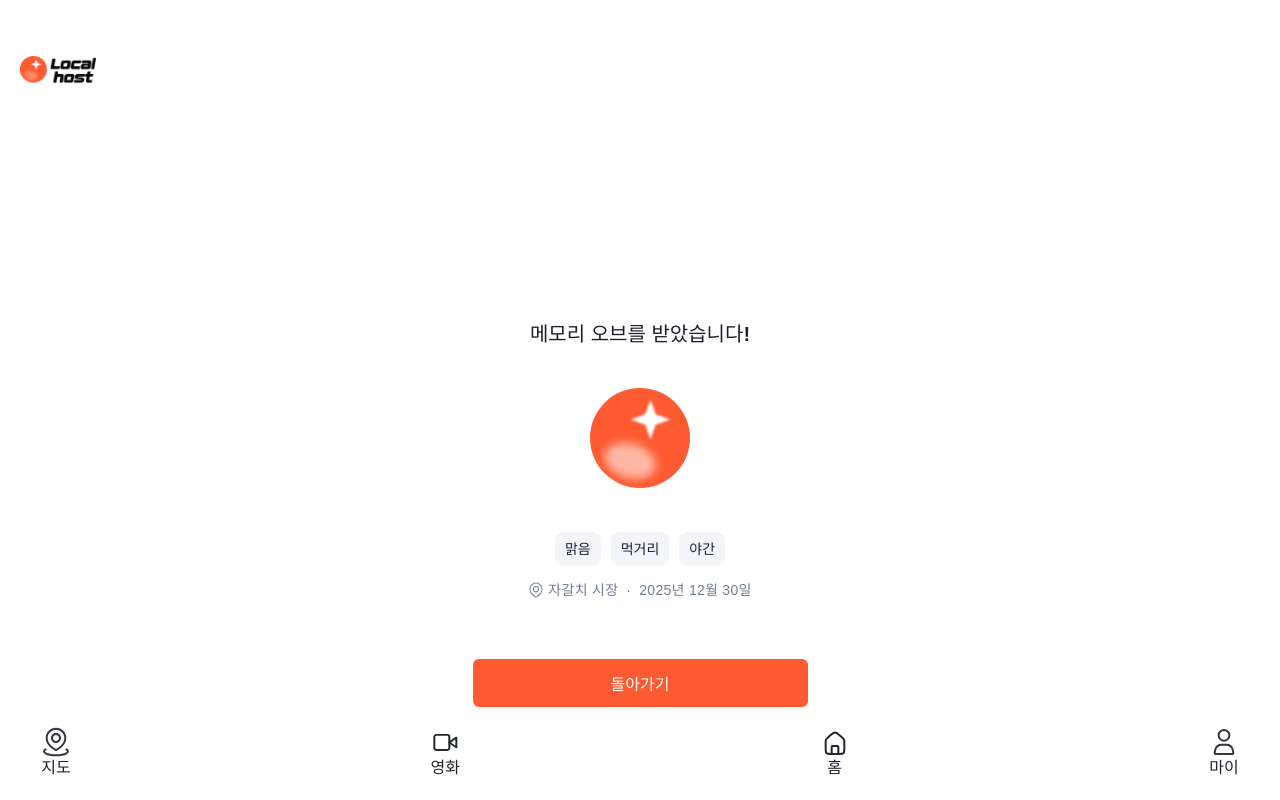
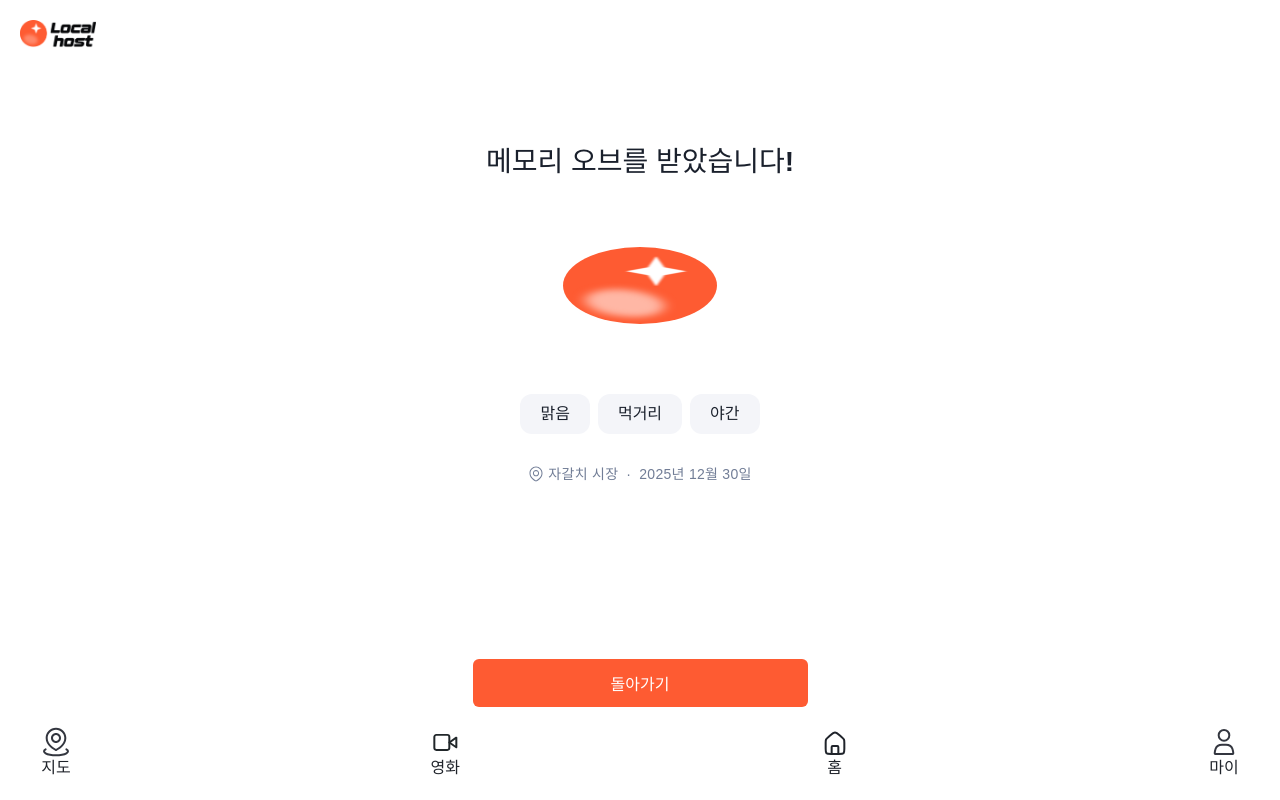
Before and after one commit to team-14-winterthon/localhost, a React (Vite) app: page /#/capture/success in a window 1280 px wide. Built offline with nearby package versions, Linux system fonts and the light colour scheme; no server answers; sample sign-in values are in the browser's storage; a web font is replaced by a local one.

Commit message:
feat: 캡처 퍼블리싱

```diff
--- a/package.json
+++ b/package.json
@@ -10,6 +10,7 @@
     "preview": "vite preview"
   },
   "dependencies": {
+    "@capacitor/action-sheet": "^8.0.0",
     "@capacitor/camera": "^8.0.0",
     "@capacitor/cli": "^8.0.0",
     "@capacitor/core": "^8.0.0",
@@ -19,6 +20,7 @@
     "@emotion/react": "^11.14.0",
     "@emotion/styled": "^11.14.1",
     "@googlemaps/js-api-loader": "^2.0.2",
+    "@ionic/pwa-elements": "^3.3.0",
     "dayjs": "^1.11.19",
     "react": "^19.2.0",
     "react-dom": "^19.2.0",
--- a/src/main.tsx
+++ b/src/main.tsx
@@ -1,8 +1,11 @@
 import { StrictMode } from 'react'
 import { createRoot } from 'react-dom/client'
+import { defineCustomElements } from '@ionic/pwa-elements/loader'
 import { HashRouter } from 'react-router-dom'
 import './styles/index.css'
 import App from './app/App.tsx'
+
+defineCustomElements(window);
 
 createRoot(document.getElementById('root')!).render(
   <StrictMode>
--- a/src/pages/Capture/index.tsx
+++ b/src/pages/Capture/index.tsx
@@ -1,5 +1,7 @@
 import styled from '@emotion/styled';
 import { useState } from 'react';
+import { Camera, CameraResultType } from '@capacitor/camera';
+import { ActionSheet, ActionSheetButtonStyle } from '@capacitor/action-sheet';
 import { useNavigate } from 'react-router-dom';
 import toast from 'react-hot-toast';
 import { theme } from '@/shared/styles/theme';
@@ -27,11 +29,27 @@ const StatusBar = styled.div`
   z-index: 100;
 `;
 
+const Logo = styled.div`
+  width: 76px;
+  height: 28px;
+  margin-top: 20px;
+  margin-left: 20px;
+  align-self: flex-start;
+  flex-shrink: 0;
+
+  img {
+    width: 100%;
+    height: 100%;
+    object-fit: cover;
+  }
+`;
+
 const Header = styled.header`
   display: flex;
   align-items: center;
   gap: 12px;
-  padding: 54px 20px 0;
+  padding: 20px 20px 0;
+  width: 100%;
 `;
 
 const BackButton = styled.button`
@@ -45,6 +63,7 @@ const BackButton = styled.button`
   justify-content: center;
   cursor: pointer;
   min-height: auto;
+  flex-shrink: 0;
 
   img {
     width: 100%;
@@ -56,49 +75,39 @@ const Title = styled(H2)`
   color: ${theme.colors.base.black};
 `;
 
-const Logo = styled.div`
-  position: fixed;
-  top: 56px;
-  left: 20px;
-  width: 76px;
-  height: 28px;
-
-  img {
-    width: 100%;
-    height: 100%;
-    object-fit: cover;
-  }
-`;
-
 const FormContainer = styled.div`
   display: flex;
   flex-direction: column;
   align-items: center;
   gap: 44px;
-  padding: 122px 20px 0;
+  padding: 40px 20px 0;
   flex: 1;
+  width: 100%;
 `;
 
 const PhotoUploadArea = styled.div`
-  width: 116px;
-  height: 137px;
-  background-color: ${theme.colors.gray[300]};
+  width: 300px;
+  height: 300px;
+  background-color: ${theme.colors.gray[200]};
   display: flex;
   align-items: center;
   justify-content: center;
   cursor: pointer;
   position: relative;
   overflow: hidden;
-
-  img {
-    width: 24px;
-    height: 24px;
-  }
+  border-radius: 20px;
 
   &:active {
     opacity: 0.8;
   }
 `;
+
+const CameraIcon = styled.img`
+  width: 24px;
+  height: 24px;
+`;
+
+
 
 const PhotoPreview = styled.img`
   width: 100%;
@@ -109,34 +118,37 @@ const PhotoPreview = styled.img`
 const InputGroup = styled.div`
   display: flex;
   flex-direction: column;
-  gap: 4px;
+  gap: 8px;
   width: 100%;
-  max-width: 336px;
+  max-width: 335px;
 `;
 
 const Label = styled(P2)`
   color: ${theme.colors.gray[600]};
+  width: 100%;
+  text-align: left;
 `;
 
 const Textarea = styled.textarea`
   width: 100%;
-  padding: 12px;
-  border: 1px solid ${theme.colors.gray[400]};
-  border-radius: 6px;
+  padding: 16px;
+  border: 1px solid ${theme.colors.primary[300]};
+  border-radius: 12px;
   font-family: ${theme.typography.p2.fontFamily};
   font-size: ${theme.typography.p2.fontSize};
   color: ${theme.colors.base.black};
   background-color: ${theme.colors.gray[100]};
   resize: none;
-  min-height: 41px;
+  min-height: 52px;
 
   &::placeholder {
-    color: ${theme.colors.gray[600]};
+    color: ${theme.colors.gray[500]};
   }
 
   &:focus {
     outline: none;
     border-color: ${theme.colors.primary[500]};
+    background-color: ${theme.colors.gray[100]};
   }
 `;
 
@@ -148,7 +160,7 @@ const ErrorMessage = styled(P2)`
 
 const BottomSection = styled.div`
   position: fixed;
-  bottom: 93px;
+  bottom: 113px;
   left: 0;
   right: 0;
   padding: 0 20px;
@@ -187,23 +199,13 @@ const SubmitButton = styled.button`
   }
 `;
 
-const HomeIndicator = styled.div`
-  width: 135px;
-  height: 5px;
-  background-color: ${theme.colors.gray[800]};
-  border-radius: 2.5px;
-  position: fixed;
-  bottom: 8px;
-  left: 50%;
-  transform: translateX(-50%);
-`;
-
 interface CapturePageProps {
   showError?: boolean;
 }
 
 export default function CapturePage({ showError = false }: CapturePageProps) {
   const navigate = useNavigate();
+
   const [photo, setPhoto] = useState<string | null>(null);
   const [memo, setMemo] = useState('');
   const [isLoading, setIsLoading] = useState(false);
@@ -213,9 +215,48 @@ export default function CapturePage({ showError = false }: CapturePageProps) {
     navigate(-1);
   };
 
-  const handlePhotoClick = () => {
-    // TODO: Implement Capacitor Camera API
-    toast('카메라 기능은 준비 중입니다');
+  const openCamera = async () => {
+    try {
+      const image = await Camera.getPhoto({
+        quality: 90,
+        allowEditing: false,
+        resultType: CameraResultType.Uri,
+      });
+
+      if (image.webPath) {
+        setPhoto(image.webPath);
+      }
+    } catch (error) {
+      console.error('Camera error:', error);
+    }
+  };
+
+  const handlePhotoClick = async () => {
+    if (photo) {
+      const result = await ActionSheet.showActions({
+        options: [
+          {
+            title: '사진 수정하기',
+          },
+          {
+            title: '사진 삭제하기',
+            style: ActionSheetButtonStyle.Destructive,
+          },
+          {
+            title: '취소',
+            style: ActionSheetButtonStyle.Cancel,
+          },
+        ],
+      });
+
+      if (result.index === 0) {
+        openCamera();
+      } else if (result.index === 1) {
+        setPhoto(null);
+      }
+    } else {
+      openCamera();
+    }
   };
 
   const handleSubmit = async () => {
@@ -266,7 +307,7 @@ export default function CapturePage({ showError = false }: CapturePageProps) {
           {photo ? (
             <PhotoPreview src={photo} alt="업로드한 사진" />
           ) : (
-            <img src="/images/camera-icon.svg" alt="카메라" />
+            <CameraIcon src="/images/camera-icon.svg" alt="카메라" />
           )}
         </PhotoUploadArea>
 
@@ -291,8 +332,9 @@ export default function CapturePage({ showError = false }: CapturePageProps) {
         </SubmitButton>
       </BottomSection>
 
+
+
       <Navbar />
-      <HomeIndicator />
     </Container>
   );
 }
--- a/src/pages/CaptureSuccess/index.tsx
+++ b/src/pages/CaptureSuccess/index.tsx
@@ -26,11 +26,12 @@ const StatusBar = styled.div`
 `;
 
 const Logo = styled.div`
-  position: fixed;
-  top: 56px;
-  left: 20px;
   width: 76px;
   height: 28px;
+  margin-top: 20px;
+  margin-left: 20px;
+  align-self: flex-start;
+  flex-shrink: 0;
 
   img {
     width: 100%;
@@ -43,49 +44,54 @@ const ContentContainer = styled.div`
   display: flex;
   flex-direction: column;
   align-items: center;
-  justify-content: center;
-  gap: 44px;
-  padding: 122px 20px 0;
-  flex: 1;
+  gap: 32px;
+  padding: 80px 20px 0;
+  width: 100%;
 `;
 
 const SuccessTitle = styled(H2)`
   color: ${theme.colors.base.black};
   text-align: center;
+  margin-top: 20px;
+  font-size: 28px;
+  font-weight: 700;
 `;
 
 const SymbolLogo = styled.div`
-  width: 100px;
-  height: 100px;
+  width: 154px;
+  height: 154px;
 
   img {
     width: 100%;
     height: 100%;
+    object-fit: contain;
   }
 `;
 
 const InfoContainer = styled.div`
   display: flex;
   flex-direction: column;
-  gap: 16px;
+  gap: 32px;
   align-items: center;
 `;
 
 const TagsContainer = styled.div`
   display: flex;
-  gap: 10px;
+  gap: 8px;
   align-items: center;
 `;
 
 const Tag = styled.div`
   background-color: ${theme.colors.gray[200]};
-  padding: 10px;
-  border-radius: 8px;
+  padding: 12px 20px;
+  border-radius: 12px;
 `;
 
 const TagText = styled(H4)`
   color: ${theme.colors.base.black};
   text-align: center;
+  font-weight: 700;
+  font-size: 16px;
 `;
 
 const LocationContainer = styled.div`
@@ -149,16 +155,7 @@ const BackButton = styled.button`
   }
 `;
 
-const HomeIndicator = styled.div`
-  width: 135px;
-  height: 5px;
-  background-color: ${theme.colors.gray[800]};
-  border-radius: 2.5px;
-  position: fixed;
-  bottom: 8px;
-  left: 50%;
-  transform: translateX(-50%);
-`;
+
 
 interface LocationState {
   tags?: string[];
@@ -222,7 +219,6 @@ export default function CaptureSuccessPage() {
       </BottomSection>
 
       <Navbar />
-      <HomeIndicator />
     </Container>
   );
 }
--- a/src/shared/components/Navbar/index.tsx
+++ b/src/shared/components/Navbar/index.tsx
@@ -38,7 +38,7 @@ const NavItem = styled.button<{ active?: boolean }>`
   }
 `;
 
-const NavText = styled(P1)<{ active?: boolean }>`
+const NavText = styled(P1) <{ active?: boolean }>`
   color: ${props => props.active ? theme.colors.primary[500] : theme.colors.gray[800]};
   text-align: center;
 `;
```
Also changed, not shown: 1 other file (tests, documents, lock files or other folders).
